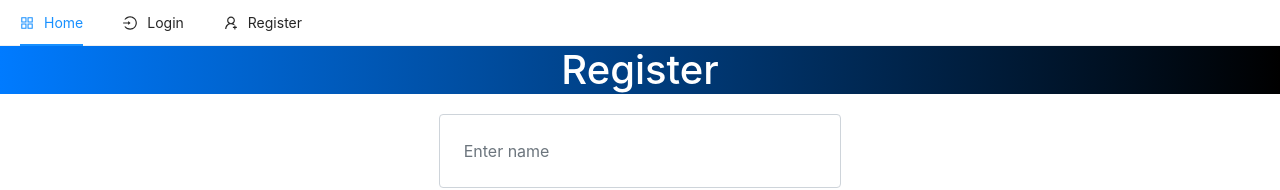
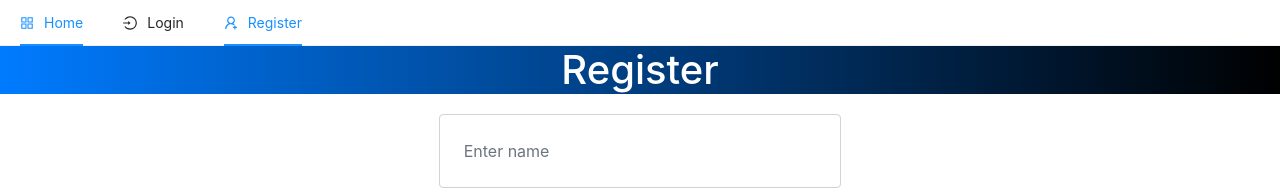
Before and after one commit to mfimia/cookie-auth-nextjs, a Next.js app: page /register in a window 1280 px wide. Shown: the top 190 px of the page. Built offline with nearby package versions, Linux system fonts and the light colour scheme.

Commit message:
active link from location pathname

```diff
--- a/components/TopNav.tsx
+++ b/components/TopNav.tsx
@@ -1,28 +1,47 @@
-import React from "react";
-import { Menu } from "antd";
-import Link from "next/link";
 import {
   AppstoreOutlined,
   LoginOutlined,
   UserAddOutlined,
 } from "@ant-design/icons";
+import { Menu } from "antd";
+import Link from "next/link";
+import React, { useEffect, useState } from "react";
 
 const { Item } = Menu;
 
 const TopNav = () => {
+  const [currentLink, setCurrentLink] = useState("");
+
+  //   set link to current location when refresh or location changes
+  useEffect(() => {
+    typeof window !== "undefined" && setCurrentLink(window.location.pathname);
+  }, [typeof window !== "undefined" && window.location.pathname]);
+
   return (
-    <Menu mode="horizontal">
-      <Item icon={<AppstoreOutlined />}>
+    <Menu mode="horizontal" selectedKeys={[currentLink]}>
+      <Item
+        onClick={(e) => setCurrentLink(e.key)}
+        key={"/"}
+        icon={<AppstoreOutlined />}
+      >
         <Link href={"/"}>
           <a>Home</a>
         </Link>
       </Item>
-      <Item icon={<LoginOutlined />}>
+      <Item
+        onClick={(e) => setCurrentLink(e.key)}
+        key={"/login"}
+        icon={<LoginOutlined />}
+      >
         <Link href={"/login"}>
           <a>Login</a>
         </Link>
       </Item>
-      <Item icon={<UserAddOutlined />}>
+      <Item
+        onClick={(e) => setCurrentLink(e.key)}
+        key={"/register"}
+        icon={<UserAddOutlined />}
+      >
         <Link href={"/register"}>
           <a>Register</a>
         </Link>
```
